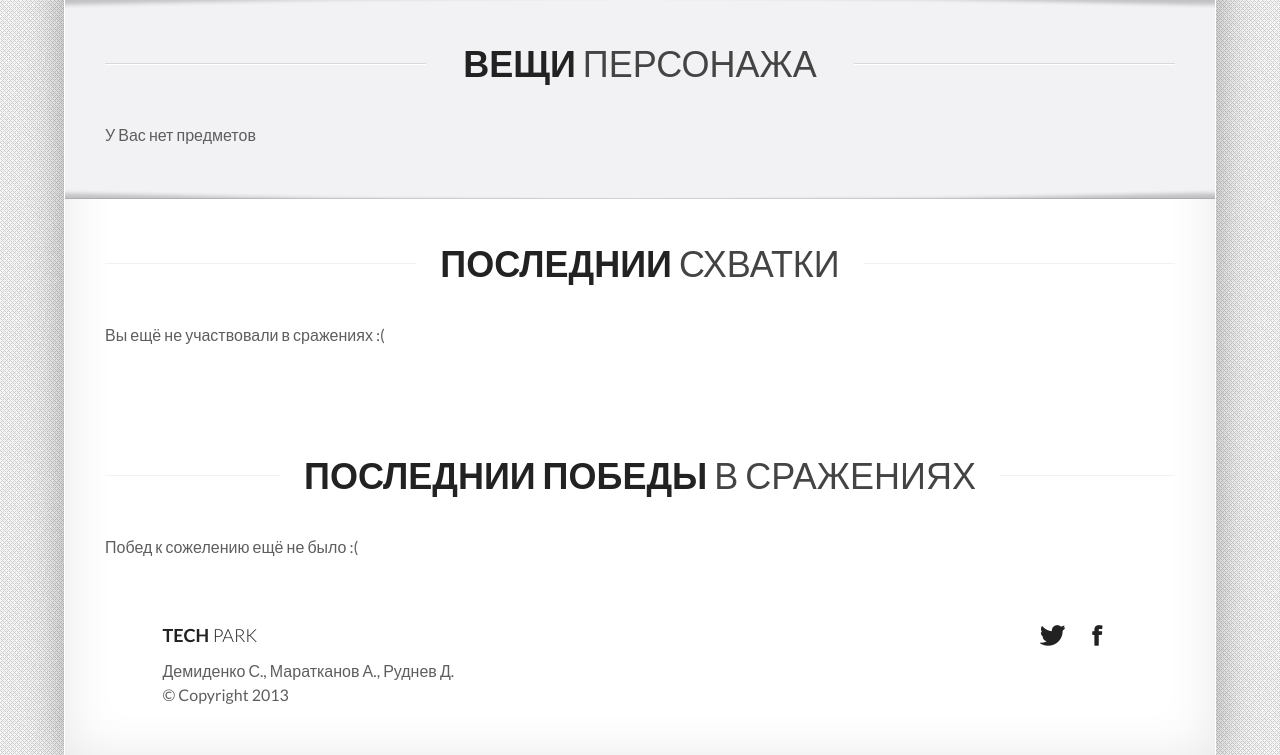
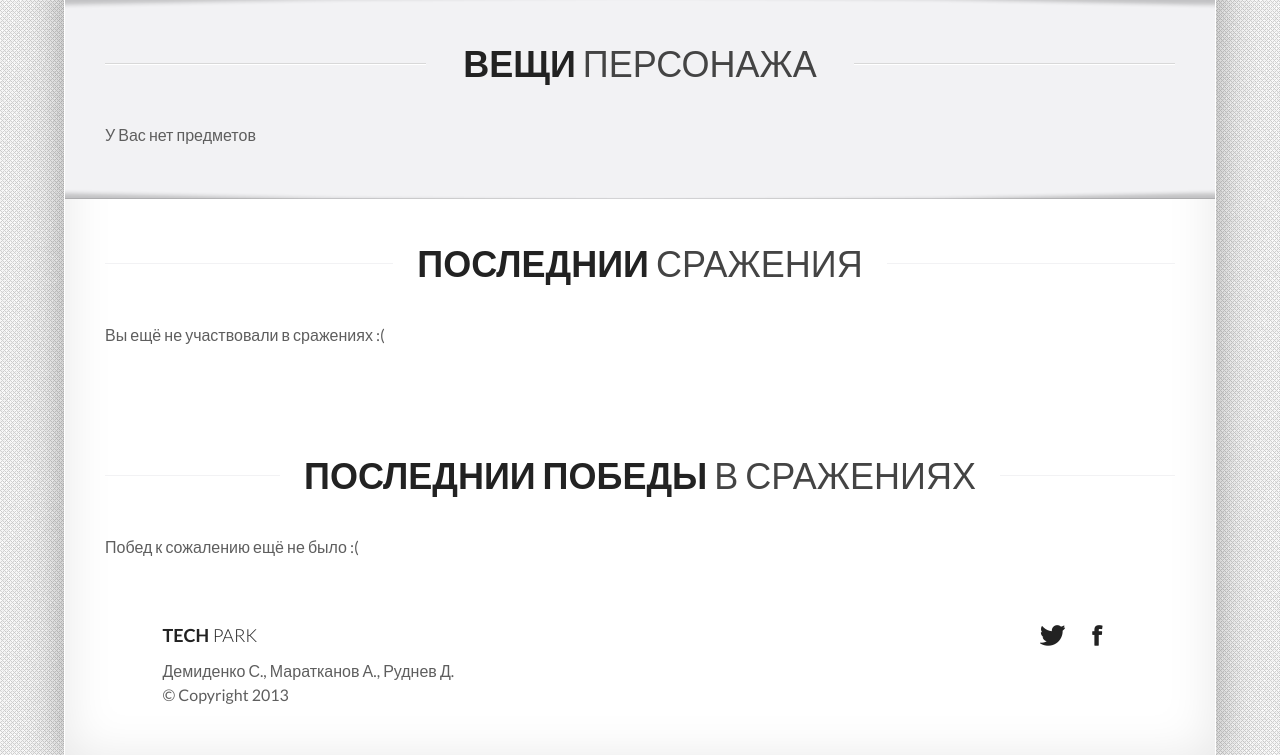
Before and after one commit to PolygonGamesStudio/db-the-game, a Flask app: template flaskdb/app/templates/base_character_by_id.html in a window 1280 px wide. Shown: the part 830-1585 px from the top of the page. Run offline with Flask 2, Linux system fonts and the light colour scheme; the template is opened without the code that fills it, so the values that code supplies are empty; some libraries are stand-ins or nearby versions.

Commit message:
fix grammary

```diff
--- a/flaskdb/app/templates/base_character_by_id.html
+++ b/flaskdb/app/templates/base_character_by_id.html
@@ -95,7 +95,7 @@
             <div class="section-header">
                 <h1>
                     Последнии
-                    <small class="light">схватки</small>
+                    <small class="light">сражения</small>
                 </h1>
             </div>
             <ul class="unstyled row-fluid">
@@ -170,7 +170,7 @@
                     </div>
                 </li>
                 {% else %}
-                    <p>Побед к сожелению ещё не было :(</p>
+                    <p>Побед к сожалению ещё не было :(</p>
                 {% endfor %}
             </ul>
         </div>
--- a/flaskdb/app/templates/base_user_by_id.html
+++ b/flaskdb/app/templates/base_user_by_id.html
@@ -10,7 +10,7 @@
                     <img alt="some image" src="{{ url_for('static', filename="images/assets/landscapes/landscape-1-1250x300.jpg") }}" />
                     <figcaption class="flex-caption">
                         <h1 class="super animated fadeinup delayed">
-                            О Игроке
+                            Об Игроке
                         </h1>
                     </figcaption>
                 </figure>
@@ -100,7 +100,7 @@
             <div class="section-header">
                 <h1>
                     Последнии
-                    <small class="light">схватки</small>
+                    <small class="light">бои</small>
                 </h1>
             </div>
             <ul class="unstyled row-fluid">
```
